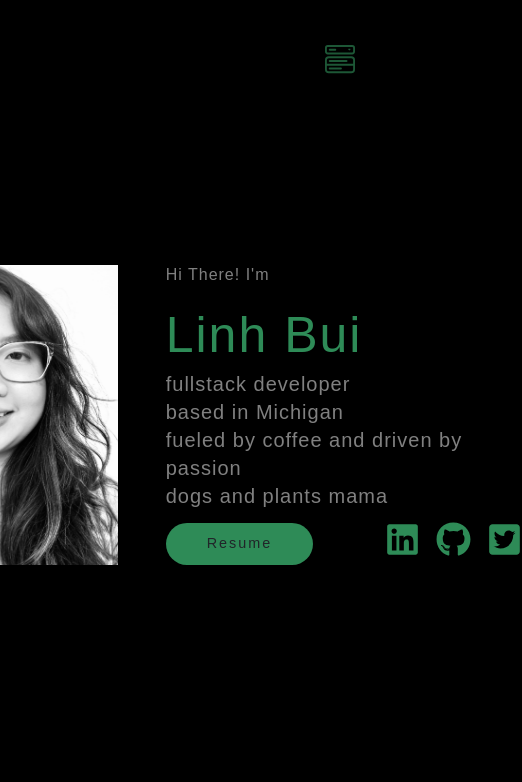
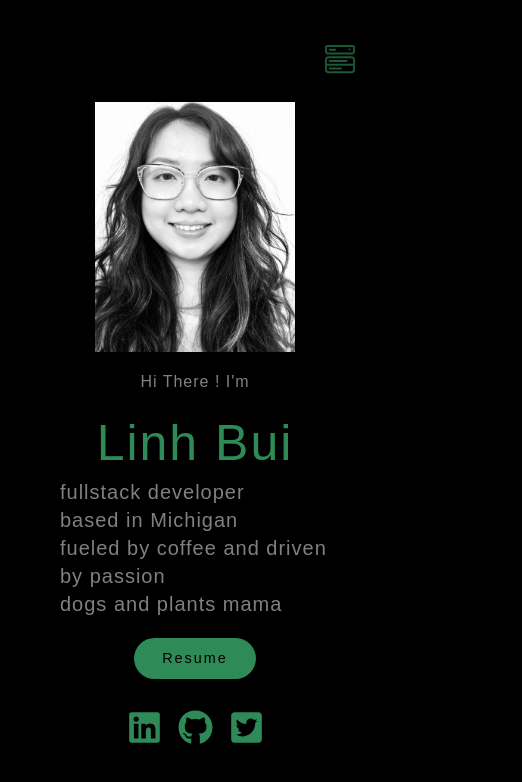
Before and after one commit to Linhbui88/LB-Portfolio, a React (Create React App) app: page / in a window 390 px wide. Shown: the top 782 px of the page, 522 px wide, since content can reach past the window. Built offline with nearby package versions, Linux system fonts and the light colour scheme.

Commit message:
done refractoring code

```diff
--- a/public/index.html
+++ b/public/index.html
@@ -15,11 +15,12 @@
       user's mobile device or desktop. See https://developers.google.com/web/fundamentals/web-app-manifest/
     -->
     <link rel="manifest" href="%PUBLIC_URL%/manifest.json" />
+    <link href="https://cdn.jsdelivr.net/npm/bootstrap@5.1.3/dist/css/bootstrap.min.css" rel="stylesheet" integrity="sha384-1BmE4kWBq78iYhFldvKuhfTAU6auU8tT94WrHftjDbrCEXSU1oBoqyl2QvZ6jIW3" crossorigin="anonymous">
     <link
     rel="stylesheet"
     href="https://cdnjs.cloudflare.com/ajax/libs/animate.css/4.1.1/animate.min.css"
   />
-    <link href="https://cdn.jsdelivr.net/npm/bootstrap@5.1.3/dist/css/bootstrap.min.css" rel="stylesheet" integrity="sha384-1BmE4kWBq78iYhFldvKuhfTAU6auU8tT94WrHftjDbrCEXSU1oBoqyl2QvZ6jIW3" crossorigin="anonymous">
+
     <!--
       Notice the use of %PUBLIC_URL% in the tags above.
       It will be replaced with the URL of the `public` folder during the build.
@@ -29,7 +30,7 @@
       work correctly both with client-side routing and a non-root public URL.
       Learn how to configure a non-root public URL by running `npm run build`.
     -->
-    <title>React App</title>
+    <title>devbylinh</title>
   </head>
   <body>
     <noscript>You need to enable JavaScript to run this app.</noscript>
--- a/src/components/Header.css
+++ b/src/components/Header.css
@@ -3,11 +3,28 @@
   width: 100%;
   animation: zoomIn;
   animation-duration: 1s;
+  display:flex;
+  align-items: center;
+  justify-content: center;
 
+}
+.header-content {
+  display:flex;
+  justify-content: center;
+}
+.header-content img {
+  padding: 15px;
+  width:250px;
+  height: 300px;
+  display: flex;
+  justify-content: flex-end;
+  margin-right: 40px;
 }
 .header-description {
   margin: 0;
   padding: 0;
+  display:flex;
+  flex-direction: column;
 }
 .header-list {
   color: #808080;
@@ -32,6 +49,11 @@
   letter-spacing: 2px;
   margin: 5px 0;
 }
+.header-social-resume {
+display: flex;
+align-items: baseline;
+margin-top: auto;
+}
 .header-resume {
   background-color: #2e8b57;
   padding: 10px 25px;
@@ -42,14 +64,21 @@
   display: inline-block;
   transition: ease-in;
 }
+.header-resume a {
+  text-decoration: none;
+  margin : 0 3px;
+  color:black;
+  font-weight: bolder;
+}
 .socialList {
   text-decoration: none;
   margin-left: 40px;
   font-size: 35px;
   color: #2e8b57;
+  display: flex;
 }
-.socialsList li {
-  margin: 0 10px;
+.socialList li {
+  margin: 0 8px;
 }
 .socialList li a {
   color:  #2e8b57;
--- a/src/components/Header.js
+++ b/src/components/Header.js
@@ -6,13 +6,12 @@ import { FaTwitterSquare } from "react-icons/fa";
 import "./Header.css";
 const Header = () => {
   return (
-    <div className="header d-flex align-items-center justify-content-center">
-      <div className="d-flex gap-5 justify-content-center">
-        <div className="d-flex justify-content-end">
-          <img src={profilePic2} alt={profilePic2} />
-        </div>
-        <div className="header-description d-flex flex-column">
-          <p className="greeting">Hi There! I'm</p>
+    <div className="header">
+      <div className="header-content">
+        <img src={profilePic2} alt={profilePic2} />
+
+        <div className="header-description">
+          <p className="greeting">Hi There ! I'm</p>
           <h1>Linh Bui</h1>
           <ul className="header-list">
             <li>fullstack developer</li>
@@ -20,10 +19,9 @@ const Header = () => {
             <li>fueled by coffee and driven by passion</li>
             <li>dogs and plants mama</li>
           </ul>
-          <div className="d-flex flex-row align-items-baseline mt-auto">
+          <div className="header-social-resume">
             <div className="header-resume">
               <a
-                className="text-decoration-none mx-3 text-dark fw-bolder"
                 href={process.env.PUBLIC_URL + "/LinhBui-resume.pdf"}
                 alt="LinhBui-resume"
                 target="_blank"
@@ -33,7 +31,7 @@ const Header = () => {
               </a>
             </div>
 
-            <ul className="socialList d-flex gap-3">
+            <ul className="socialList">
               <li>
                 <a
                   href="https://www.linkedin.com/in/linh-bui-525129219/"
--- a/src/components/SideNavBar.js
+++ b/src/components/SideNavBar.js
@@ -11,7 +11,7 @@ import "./SideNavBar.css";
 
 const SideNavbar = ({ openSB, setOpenSB, windowWidth, setWindowWidth }) => {
   const crossClassSideMenu = () => {
-    return `${windowWidth > 990 || openSB ? "sideMenuShow" : "sideMenuHide"}`;
+    return `${windowWidth > 992 || openSB ? "sideMenuShow" : "sideMenuHide"}`;
   };
   const crossClass = () => {
     return ` sidebar ${openSB ? "open" : ""} `;
@@ -32,7 +32,7 @@ const SideNavbar = ({ openSB, setOpenSB, windowWidth, setWindowWidth }) => {
   const footerYear = new Date().getFullYear();
   return (
     <div>
-      {windowWidth <= 990 ? (
+      {windowWidth <= 992 ? (
         <BsMenuButtonWide className="sidebar-button" onClick={handleMenuBtn} />
       ) : (
         ""
--- a/src/index.css
+++ b/src/index.css
@@ -1,38 +1,161 @@
 :root {
-  --green : #2e8b57;
-  --darkGreen :#1d5736;
-  --grey :#808080;
+  --green: #2e8b57;
+  --darkGreen: #1d5736;
+  --grey: #808080;
   --black: #000000;
   --animation-duration: 1000ms;
   --animation-timing-curve: ease-in-out;
+  --screen-large: 1024px;
+  --screen-medium: 990px;
+  --screen-small: 764;
+}
+@media (max-width: 400px) {
+  .header-content {
+    flex-direction: column;
+    align-items: center;
+
+  }
+  .header-content img {
+    padding : 0 !important;
+    width: 200px !important;
+    height: 250px !important;
+    margin-top: 10px !important;
   }
 
+  .header-description {
+    padding: 0 20px !important;
+    align-items: center;
+  }
+  .header-list {
+  align-items: flex-start !important;
+  }
+  .section {
+    flex-direction: column;
+    align-items: center;
+    margin: 0 !important;
+  }
+  .work-content {
+    margin: 0 !important;
+    flex-wrap: wrap;
+    align-items: center;
+    padding: 10px !important;
+  }
+  .project-card {
+    margin-bottom: 10px !important;
+    width: auto !important;
+    padding: 15px;
+    flex-grow: 1;
+  }
+  .work-project-card {
+    flex-wrap: wrap;
+  }
 
-*, *::before, *::after {
+}
+
+@media (max-width: 768px) {
+  .sidebar.open {
+    height: 100vh;
+  }
+  .header-content {
+    flex-direction: column;
+    align-items: center;
+    padding: 40px;
+  }
+  .header-content img {
+    margin-right: 0 !important;
+    margin-bottom: 20px;
+  }
+  .header-description {
+    padding: 0 20px !important;
+    align-items: center;
+  }
+  .header-list {
+    display: flex;
+    flex-direction: column;
+    align-items: flex-start !important;
+  }
+  .header-social-resume {
+    flex-direction: column;
+    align-items: center !important;
+  }
+  .header-resume {
+    margin: 20px 0;
+  }
+  .socialList {
+    margin: 0 !important;
+    padding: 0 !important;
+  }
+  .section {
+    flex-direction: column;
+    align-items: center;
+    margin: 0 !important;
+  }
+  .work-content {
+    margin: 0 !important;
+    flex-wrap: wrap;
+    align-items: center;
+    padding: 10px !important;
+  }
+  .project-card {
+    margin-bottom: 10px !important;
+    width: auto !important;
+    padding: 15px;
+    flex-grow: 1;
+  }
+  .work-project-card {
+    flex-wrap: wrap;
+  }
+ .contact {
+   flex-direction: column !important;
+   align-items: center;
+ }
+}
+
+@media (max-width: 992px) {
+  .work-content {
+    margin: 0 !important;
+    align-items: center;
+  }
+  .section-head {
+    padding: 20px
+  }
+  .work-project-card {
+    justify-content: center;
+  }
+  .project-card {
+    flex-grow: 1;
+  }
+}
+
+@media (min-width : 993px) {
+  .work-content {
+    height: 100vh;
+    justify-content: center;
+    align-items: flex-start;
+
+  }
+  .work-project-card{
+    justify-content: flex-start;
+  }
+}
+
+*,
+*::before,
+*::after {
   box-sizing: border-box;
 }
 
-
 body {
-  background-color: black;
+  background-color: var(--black);
   margin: 0;
   height: 100vh;
-  font-family: 'Poppins', sans-serif;
+  font-family: "Poppins", sans-serif;
   font-size: 125%;
   -webkit-font-smoothing: antialiased;
   -moz-osx-font-smoothing: grayscale;
 }
 
-img {
-
-  margin: 0 auto;
-  width: 250px;
-  height: 300px;
-
-}
-
-
 code {
-  font-family: source-code-pro, Menlo, Monaco, Consolas, 'Courier New',
+  font-family: source-code-pro, Menlo, Monaco, Consolas, "Courier New",
     monospace;
 }
--- a/src/index.js
+++ b/src/index.js
@@ -2,7 +2,6 @@ import React from 'react';
 import ReactDOM from 'react-dom';
 import './index.css';
 import App from './App';
-import reportWebVitals from './reportWebVitals';
 
 ReactDOM.render(
   <React.StrictMode>
@@ -10,8 +9,3 @@ ReactDOM.render(
   </React.StrictMode>,
   document.getElementById('root')
 );
-
-// If you want to start measuring performance in your app, pass a function
-// to log results (for example: reportWebVitals(console.log))
-// or send to an analytics endpoint. Learn more: https://bit.ly/CRA-vitals
-reportWebVitals();
--- a/src/pages/Contact.css
+++ b/src/pages/Contact.css
@@ -1,16 +1,21 @@
 .contact {
+  display: flex;
+  flex-direction: row;
+
+  /* align-items: center; */
+
+}
+.section-container-contact {
   display: flex;
   flex-direction: column;
   align-items: center;
-
 }
-
 
 .contact-email {
   background-color: var(--darkGreen);
   padding: 5px 15px;
   border-radius: 15px;
-  margin-bottom: 5px;
+  margin: 0 15px 5px;
   display: flex;
   flex-direction: column;
   align-items: center;
--- a/src/pages/Contact.js
+++ b/src/pages/Contact.js
@@ -11,6 +11,7 @@ const Contact = () => {
         <h2>CONTACT</h2>
       </div>
       <div className="section-container">
+        <div className="section-container-contact">
         <p>Get in touch</p>
         <div className="contact">
           <div className="contact-email">
@@ -21,10 +22,13 @@ const Contact = () => {
             <BsPhoneVibrateFill />
             <a href="tel:313-583-7839">313-583-7839</a>
           </div>
-          <p className="contact-location">
-            <ImLocation /> Milan, Michigan 48160
-          </p>
         </div>
+        <p className="contact-location">
+          <ImLocation /> Milan, Michigan 48160
+        </p>
+
+        </div>
+
       </div>
     </div>
   );
--- a/src/pages/Works.css
+++ b/src/pages/Works.css
@@ -1,5 +1,7 @@
 .work-content {
   display: flex;
+  justify-content: center;
+  align-items: flex-start;
   flex-direction: column;
   margin: 20px 0 0 170px;
   animation: zoomIn;
@@ -7,7 +9,7 @@
 
 }
 .work-project-card {
-  margin: 5px;
+
   display: flex;
   flex-wrap: wrap;
 }
--- a/src/reportWebVitals.js
+++ /dev/null
@@ -1,13 +0,0 @@
-const reportWebVitals = onPerfEntry => {
-  if (onPerfEntry && onPerfEntry instanceof Function) {
-    import('web-vitals').then(({ getCLS, getFID, getFCP, getLCP, getTTFB }) => {
-      getCLS(onPerfEntry);
-      getFID(onPerfEntry);
-      getFCP(onPerfEntry);
-      getLCP(onPerfEntry);
-      getTTFB(onPerfEntry);
-    });
-  }
-};
-
-export default reportWebVitals;
--- a/src/shared/Section.css
+++ b/src/shared/Section.css
@@ -4,10 +4,8 @@
   height: 100vh;
   width: 100%;
   display: flex;
+  flex-wrap: wrap;
   flex-direction: column;
-
-
-  align-content: flex-end;
   justify-content: center;
   animation: zoomIn;
   animation-duration: 1s;
```
Also changed, not shown: src/projectsData.js (+16 -16 lines), 1 other file (tests, documents, lock files or other folders).
